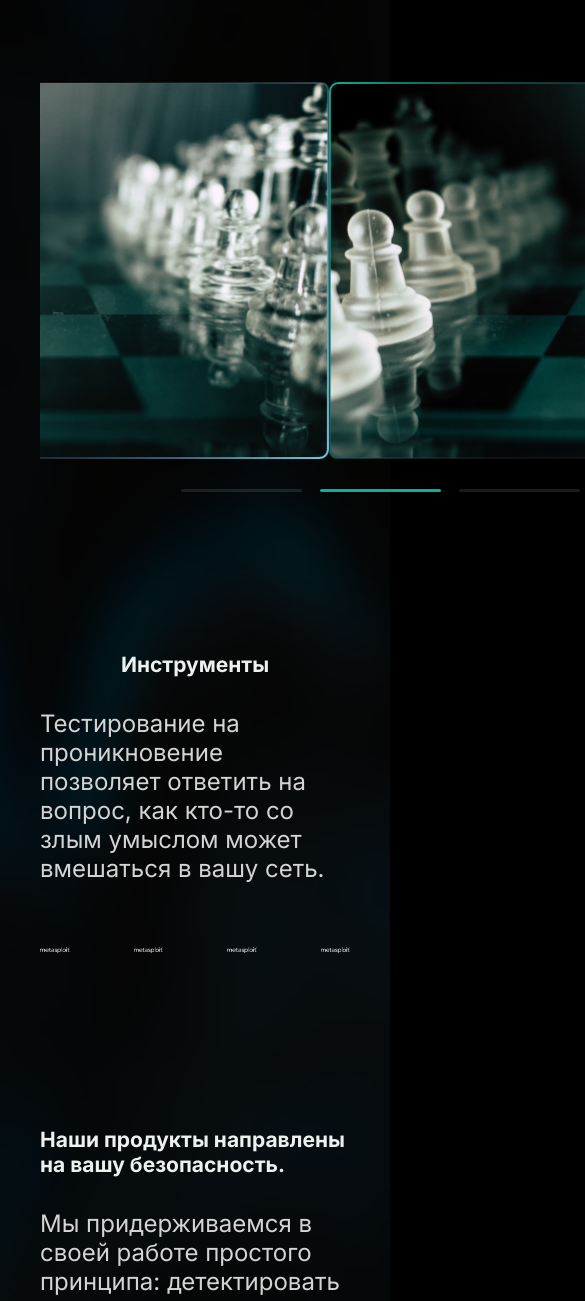
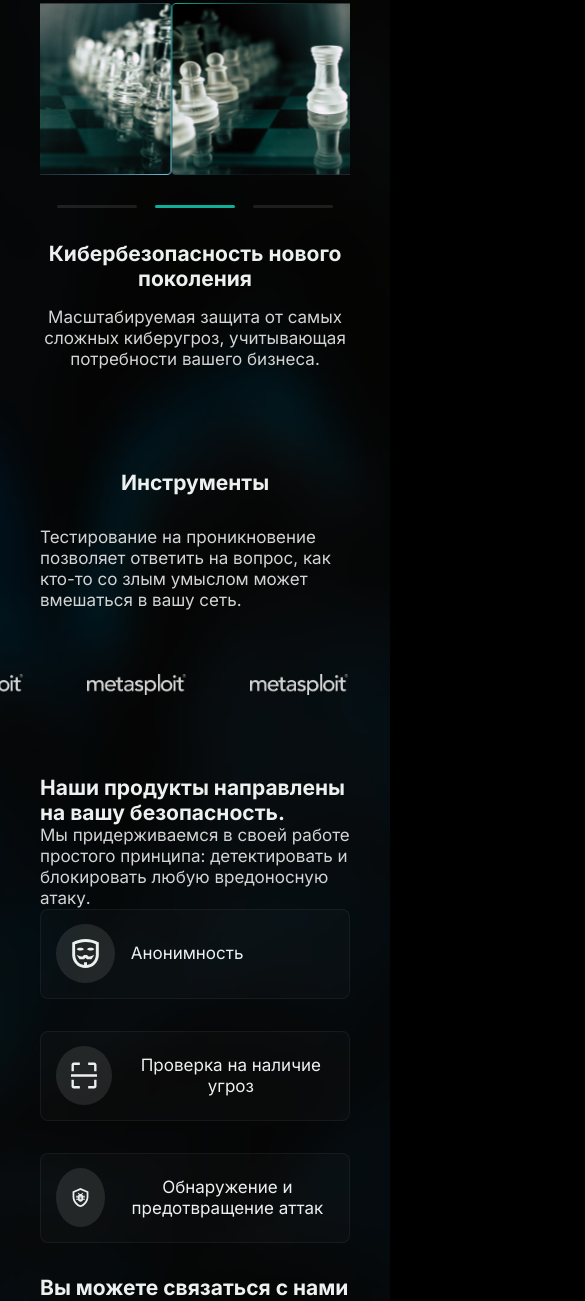
Before and after one commit to nevroks/trustscrypt, a plain HTML site: page index.html in a window 390 px wide. Shown: the part 699-2000 px from the top of the page, 585 px wide, since content can reach past the window. Drawn offline with nearby package versions, Linux system fonts and the light colour scheme.

Commit message:
finished project

```diff
--- a/css/base.css
+++ b/css/base.css
@@ -403,6 +403,11 @@ body::after {
         width: 146px;
         height: 38px;
     }
+    .text-medium {
+        font-size: 20px;
+        font-weight: 400;
+        line-height: 21px;
+    }
     h2 {
         font-size: 30px;
         line-height: 35px;
@@ -446,6 +451,11 @@ body::after {
         font-weight: 500;
         line-height: 30px;
     }
+    .text-medium {
+        font-size: 17px;
+        font-weight: 400;
+        line-height: 21px;
+    }
 }
 
 @media (max-width:500px) {
--- a/css/pages/homepage.css
+++ b/css/pages/homepage.css
@@ -116,9 +116,11 @@
     border-radius: 50%;
     padding: 28px;
     background: rgba(255, 255, 255, 0.1);
+    position: relative;
 }
 
 .ourProducts__poducts-item p {
+    position: relative;
     text-align: center;
     font-size: 24px;
     font-weight: 400;
@@ -171,3 +173,136 @@
     padding: 12px 14px;
     resize: none;
 }
+
+.ourProducts__poducts {
+    margin-bottom: 32px;
+}
+
+@media (max-width:1350px) {
+    .ourProducts__poducts-item {
+        width: 340px;
+        height: 230px;
+    }
+    .about__container img {
+        width: 500px;
+    }
+    .slider1-slider {
+        width: 500px;
+    }
+    .slider1-slider img {
+        width: 500px !important;
+    }
+}
+
+@media (max-width:1150px) {
+    .ourProducts__poducts {
+        justify-content: center;
+        flex-wrap: wrap;
+        gap: 32px;
+    }
+}
+
+@media (max-width:950px) {
+    .about__container img {
+        width: 347px;
+    }
+    .slider1-slider,
+    .slider1-slider img {
+        width: 347px !important;
+    }
+    .slider1-dots li {
+        width: 80px !important;
+        height: 3px !important;
+        background-color: rgba(255, 255, 255, 0.1) !important;
+        border-radius: 100px !important;
+        cursor: pointer;
+    }
+    .about__container {
+        column-gap: 20px;
+        padding-top: 100px;
+    }
+}
+
+@media (max-width:750px) {
+    .about__container {
+        align-items: center;
+        row-gap: 33px;
+        flex-direction: column-reverse;
+        text-align: center;
+    }
+    .about__container:nth-child(2) {
+        flex-direction: column;
+    }
+    .about__container img {
+        width: 100%;
+    }
+    .about__container-text {
+        row-gap: 16px;
+    }
+    .slider1-slider,
+    .slider1-slider img {
+        width: 500px !important;
+    }
+    .tools {
+        padding-bottom: 20px;
+        margin: 100px 0 80px;
+        position: relative;
+        overflow: hidden;
+    }
+    .tools__img-container {
+        width: 150%;
+        position: absolute;
+        bottom: 0px;
+        right: -120px;
+    }
+    .cta__form div:nth-child(2) {
+        display: none;
+    }
+}
+
+@media (max-width:500px) {
+    .ourProducts__poducts-item {
+        width: 100%;
+        height: 90px;
+        position: relative;
+        flex-direction: row;
+        background-image: none;
+        border: 1px solid rgba(255, 255, 255, 0.05);
+        border-radius: 8px;
+        background: rgba(255, 255, 255, 0.02);
+        display: flex;
+        padding: 0 15px;
+        justify-content: unset;
+        column-gap: 16px
+    }
+    .ourProducts p {
+        margin: 0;
+    }
+    .ourProducts__poducts-item .ourProducts__poducts-item__img-wrapper {
+        bottom: -0px;
+    }
+    .ourProducts__poducts-item__img-wrapper {
+        padding: 15px;
+    }
+    .ourProducts__poducts-item p {
+        bottom: 0;
+        font-size: 17px;
+        font-weight: 400;
+        line-height: 21px;
+    }
+    .ourProducts__poducts-item__img-wrapper img {
+        width: 28.8px;
+        height: 28.8px;
+    }
+    .slider1-slider,
+    .slider1-slider img {
+        width: 310px !important;
+    }
+    .cta__form-fields input,
+    .cta__form-fields textarea {
+        width: 243px;
+    }
+    .cta__form {
+        width: 310px;
+    }
+}
--- a/index.html
+++ b/index.html
@@ -29,7 +29,7 @@
             <div class="header__content">
                 <ul class="header__link-list">
                     <li>
-                        <a class="active" href="./index.html">Главная</a>
+                        <a class="active" href=".">Главная</a>
                     </li>
                     <li>
                         <a href="./pages/productsPage.html">Продукты</a>
@@ -38,9 +38,28 @@
                         <a href="./pages/blogPage.html">Блог</a>
                     </li>
                     <li>
-                        <a href="./pages/contactsPage.html">Контакты</a>
+                        <a href="./contactsPage.html">Контакты</a>
                     </li>
                 </ul>
+                <div>
+                    <ul class="header__link-list-active">
+                        <li>
+                            <a class="active" href=".">Главная</a>
+                        </li>
+                        <li>
+                            <a href="./pages/productsPage.html">Продукты</a>
+                        </li>
+                        <li>
+                            <a href="./pages/blogPage.html">Блог</a>
+                        </li>
+                        <li>
+                            <a href="./contactsPage.html">Контакты</a>
+                        </li>
+                    </ul>
+                </div>
+                <button class="nav-icon-btn">
+                    <div class="nav-icon"></div>
+                </button>
                 <div class="header__content--img-container">
                     <a href=""><img src="./assets/socials/telegram.svg" alt=""></a>
                     <a href=""><img src="./assets/socials/twitter.svg" alt=""></a>
--- a/js/index.js
+++ b/js/index.js
@@ -12,6 +12,7 @@ jQuery(function() {
         slidesToShow: 1,
         dotsClass: "slider1-dots",
         appendDots: ".slider1-dots__container",
+        variableWidth: true,
 
 
     });
@@ -105,33 +106,33 @@ jQuery(function() {
         e.stopPropagination()
     })
 
-    // initMap();
+    initMap();
 
-    // async function initMap() {
-    //     // Промис `ymaps3.ready` будет зарезолвлен, когда загрузятся все компоненты основного модуля API
-    //     await ymaps3.ready;
+    async function initMap() {
+        // Промис `ymaps3.ready` будет зарезолвлен, когда загрузятся все компоненты основного модуля API
+        await ymaps3.ready;
 
-    //     const { YMap, YMapDefaultSchemeLayer } = ymaps3;
+        const { YMap, YMapDefaultSchemeLayer } = ymaps3;
 
-    //     // Иницилиазируем карту
-    //     const map = new YMap(
-    //         // Передаём ссылку на HTMLElement контейнера
-    //         document.getElementById('map'),
+        // Иницилиазируем карту
+        const map = new YMap(
+            // Передаём ссылку на HTMLElement контейнера
+            document.getElementById('map'),
 
-    //         // Передаём параметры инициализации карты
-    //         {
-    //             location: {
-    //                 // Координаты центра карты
-    //                 center: [55.783943, 37.565685],
-    //                 // Уровень масштабирования
-    //                 zoom: 7
-    //             }
-    //         }
-    //     );
+            // Передаём параметры инициализации карты
+            {
+                location: {
+                    // Координаты центра карты
+                    center: [55.783943, 37.565685],
+                    // Уровень масштабирования
+                    zoom: 7
+                }
+            }
+        );
 
-    //     // Добавляем слой для отображения схематической карты
-    //     map.addChild(new YMapDefaultSchemeLayer());
-    // }
+        // Добавляем слой для отображения схематической карты
+        map.addChild(new YMapDefaultSchemeLayer());
+    }
     $(".nav-icon-btn").on('click', function() {
         $(".nav-icon").toggleClass('nav-icon--active')
 
```
